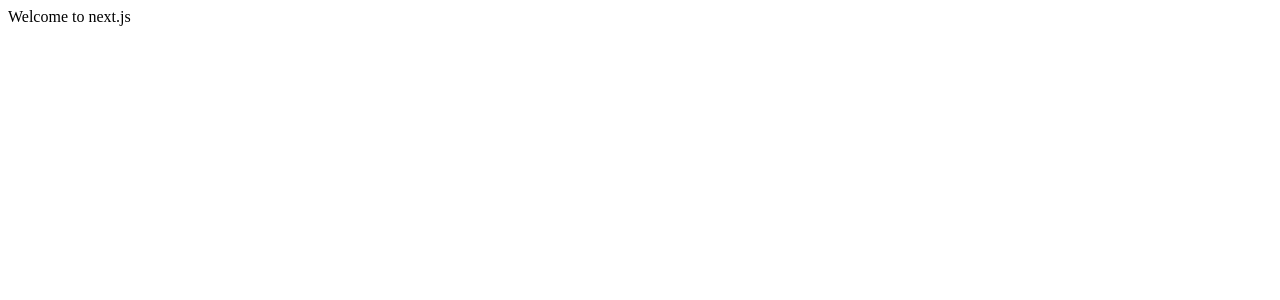
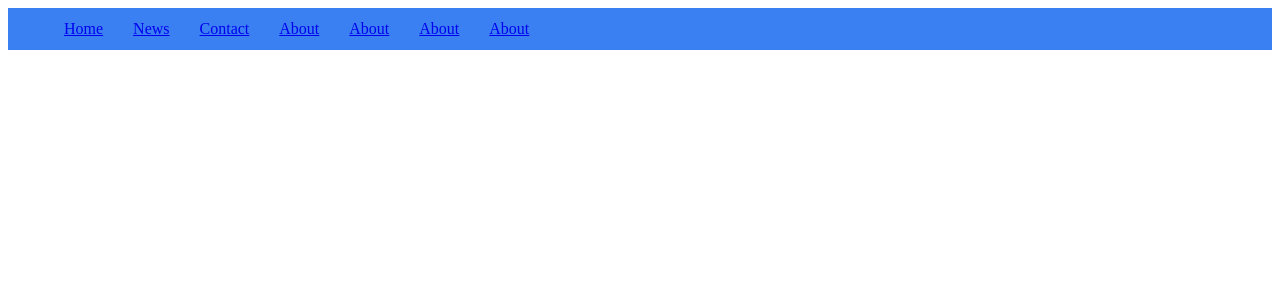
Before and after one commit to JokerGN/thai-sound, a Next.js app: page / in a window 1280 px wide. Shown: the top 300 px of the page. Built offline with nearby package versions, Linux system fonts and the light colour scheme.

Commit message:
{WIP} Navbar styled-components prototype

```diff
--- /dev/null
+++ b/components/NavBar.js
@@ -0,0 +1,15 @@
+import {Bar, Nav, NavItem} from '../components/Style'
+
+const NavBar = () => (
+  <Bar>
+    <Nav><NavItem href="#home">Home</NavItem></Nav>
+    <Nav><NavItem href="#news">News</NavItem></Nav>
+    <Nav><NavItem href="#contact">Contact</NavItem></Nav>
+    <Nav><NavItem href="#about">About</NavItem></Nav>
+    <Nav><NavItem href="#about">About</NavItem></Nav>
+    <Nav><NavItem href="#about">About</NavItem></Nav>
+    <Nav><NavItem href="#about">About</NavItem></Nav>
+  </Bar>
+)
+
+export default NavBar
--- /dev/null
+++ b/components/Style.js
@@ -0,0 +1,26 @@
+import style from 'styled-components'
+
+export const Bar = style.ul`
+  position: relative;
+  min-height: 40px;
+  margin: 0px 0px 0px;
+  border: 1px solid transparent;
+  background-color: #3a80f2;
+`;
+
+export const Nav = style.li`
+  position: relative;
+  display: block;
+  float:left
+`;
+
+export const NavItem = style.a`
+  position: relative;
+  display: block;
+  padding: 10px 15px;
+  line-height: 20px;
+
+  &:hover {
+    background: grey;
+  }
+`;
--- a/package.json
+++ b/package.json
@@ -12,8 +12,10 @@
   "author": "",
   "license": "ISC",
   "dependencies": {
+    "babel-plugin-styled-components": "^1.3.0",
     "next": "^4.2.1",
     "react": "^16.2.0",
-    "react-dom": "^16.2.0"
+    "react-dom": "^16.2.0",
+    "styled-components": "^2.2.4"
   }
 }
--- /dev/null
+++ b/pages/_document.js
@@ -0,0 +1,26 @@
+import Document, { Head, Main, NextScript } from 'next/document'
+import { ServerStyleSheet } from 'styled-components'
+
+export default class MyDocument extends Document {
+  static getInitialProps ({ renderPage }) {
+    const sheet = new ServerStyleSheet()
+    const page = renderPage(App => props => sheet.collectStyles(<App {...props} />))
+    const styleTags = sheet.getStyleElement()
+    return { ...page, styleTags }
+  }
+
+  render () {
+    return (
+      <html>
+        <Head>
+          <title>My page</title>
+          {this.props.styleTags}
+        </Head>
+        <body>
+          <Main />
+          <NextScript />
+        </body>
+      </html>
+    )
+  }
+}
--- a/pages/index.js
+++ b/pages/index.js
@@ -1,5 +1,7 @@
+import NavBar from '../components/NavBar'
+
 export default () => (
   <div>
-    Welcome to next.js
+    <NavBar />
   </div>
 )
```
Also changed, not shown: .babelrc (added).
